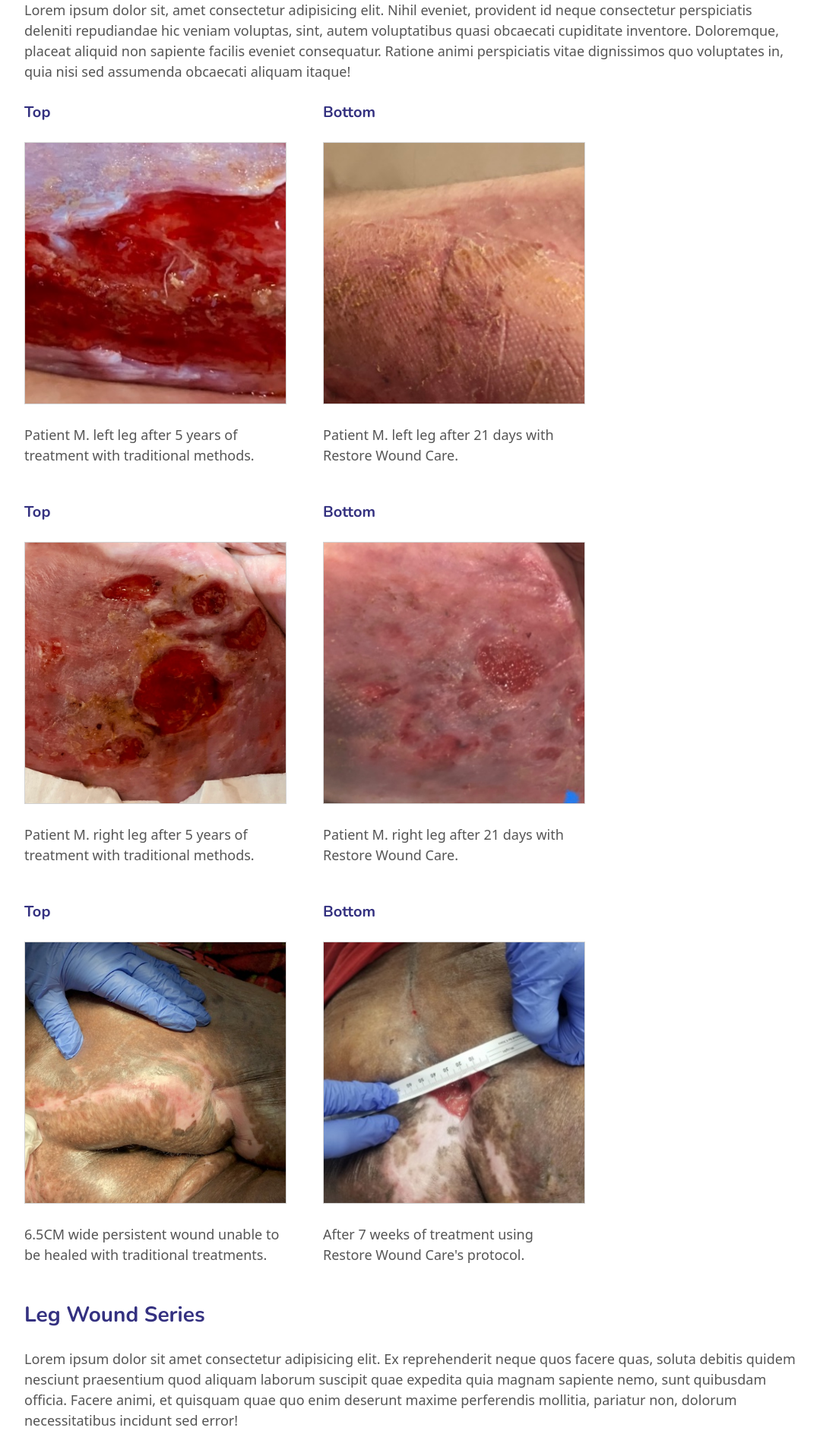
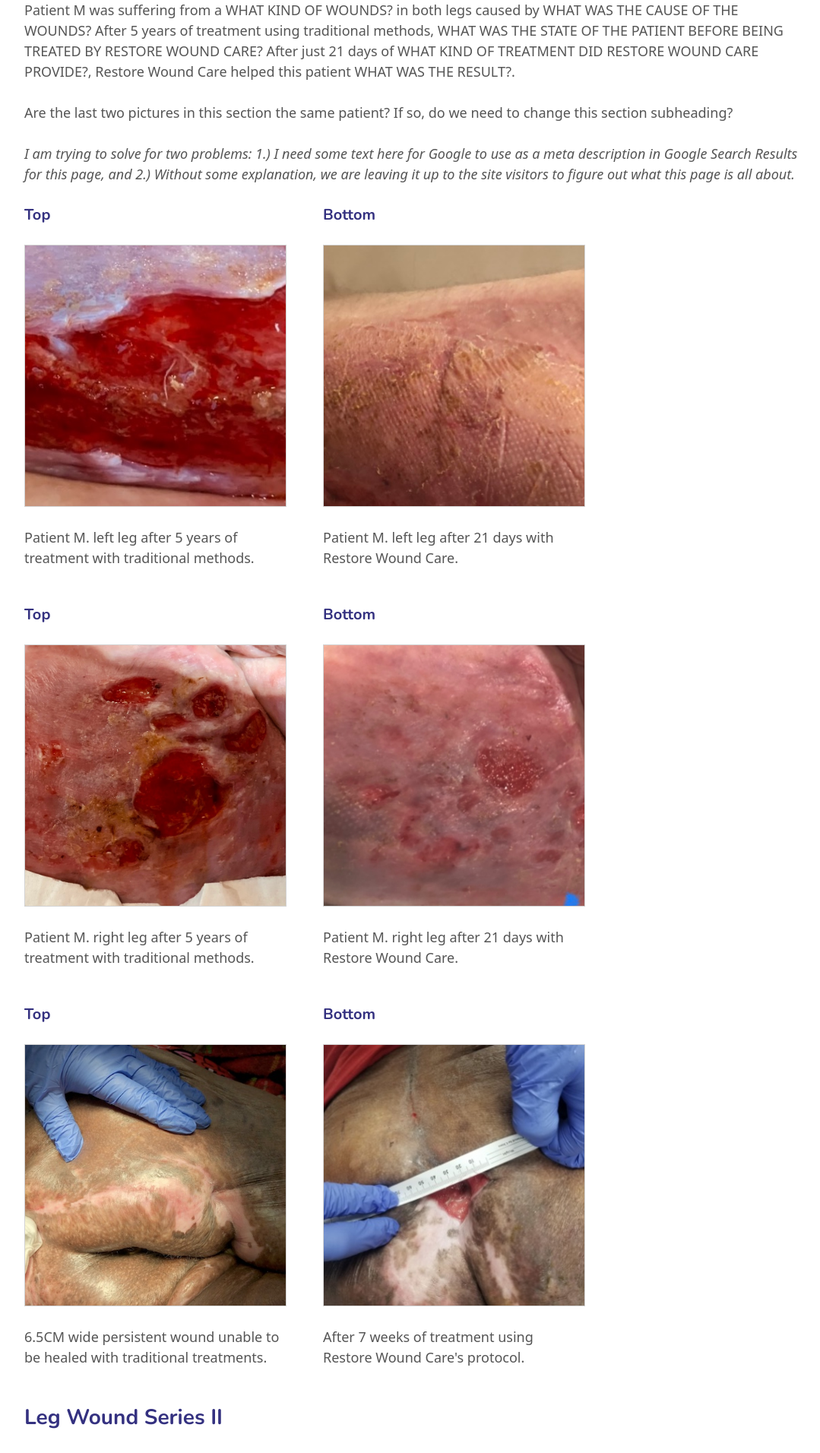
Before and after one commit to bmehder/restore-wound-care, a SvelteKit app: page /case-studies in a window 1280 px wide. Shown: the part 320-2232 px from the top of the page at 76% size, without its empty margins (96-1175 px from the left). Built offline with nearby package versions, Linux system fonts and the light colour scheme.

Commit message:
added TODO text on some pages

```diff
--- a/src/routes/case-studies/+page.svelte
+++ b/src/routes/case-studies/+page.svelte
@@ -11,13 +11,25 @@
 <h1 class="title">Case Studies</h1>
 
 <section class="flow">
-  <h2>Lorem Ipsum</h2>
+  <h2>Leg Wound Series I</h2>
   <p>
-    Lorem ipsum dolor sit, amet consectetur adipisicing elit. Nihil eveniet, provident id
-    neque consectetur perspiciatis deleniti repudiandae hic veniam voluptas, sint, autem
-    voluptatibus quasi obcaecati cupiditate inventore. Doloremque, placeat aliquid non
-    sapiente facilis eveniet consequatur. Ratione animi perspiciatis vitae dignissimos quo
-    voluptates in, quia nisi sed assumenda obcaecati aliquam itaque!
+    Patient M was suffering from a WHAT KIND OF WOUNDS? in both legs caused by WHAT WAS
+    THE CAUSE OF THE WOUNDS? After 5 years of treatment using traditional methods, WHAT
+    WAS THE STATE OF THE PATIENT BEFORE BEING TREATED BY RESTORE WOUND CARE? After just 21
+    days of WHAT KIND OF TREATMENT DID RESTORE WOUND CARE PROVIDE?, Restore Wound Care
+    helped this patient WHAT WAS THE RESULT?.
+  </p>
+  <p>
+    Are the last two pictures in this section the same patient? If so, do we need to
+    change this section subheading?
+  </p>
+  <p>
+    <em
+      >I am trying to solve for two problems: 1.) I need some text here for Google to use
+      as a meta description in Google Search Results for this page, and 2.) Without some
+      explanation, we are leaving it up to the site visitors to figure out what this page
+      is all about.</em
+    >
   </p>
   <ul class="auto-grid top">
     {#each top as item}
@@ -27,13 +39,11 @@
 </section>
 
 <section class="flow" style="margin-block-start: var(--double-size);">
-  <h2>Leg Wound Series</h2>
+  <h2>Leg Wound Series II</h2>
   <p>
-    Lorem ipsum dolor sit amet consectetur adipisicing elit. Ex reprehenderit neque quos
-    facere quas, soluta debitis quidem nesciunt praesentium quod aliquam laborum suscipit
-    quae expedita quia magnam sapiente nemo, sunt quibusdam officia. Facere animi, et
-    quisquam quae quo enim deserunt maxime perferendis mollitia, pariatur non, dolorum
-    necessitatibus incidunt sed error!
+    You can follow the same template as the description for the first section. What was
+    the problem and what caused it? What did they try before using RWC? What did RWC do to
+    fix the problem? What was the result in the end?
   </p>
   <ul class="auto-grid">
     {#each legWounds as item}
```
Also changed, not shown: src/routes/+page.svelte (+6 -6 lines), src/routes/testimonials/+page.svelte (+7 -1 lines).
